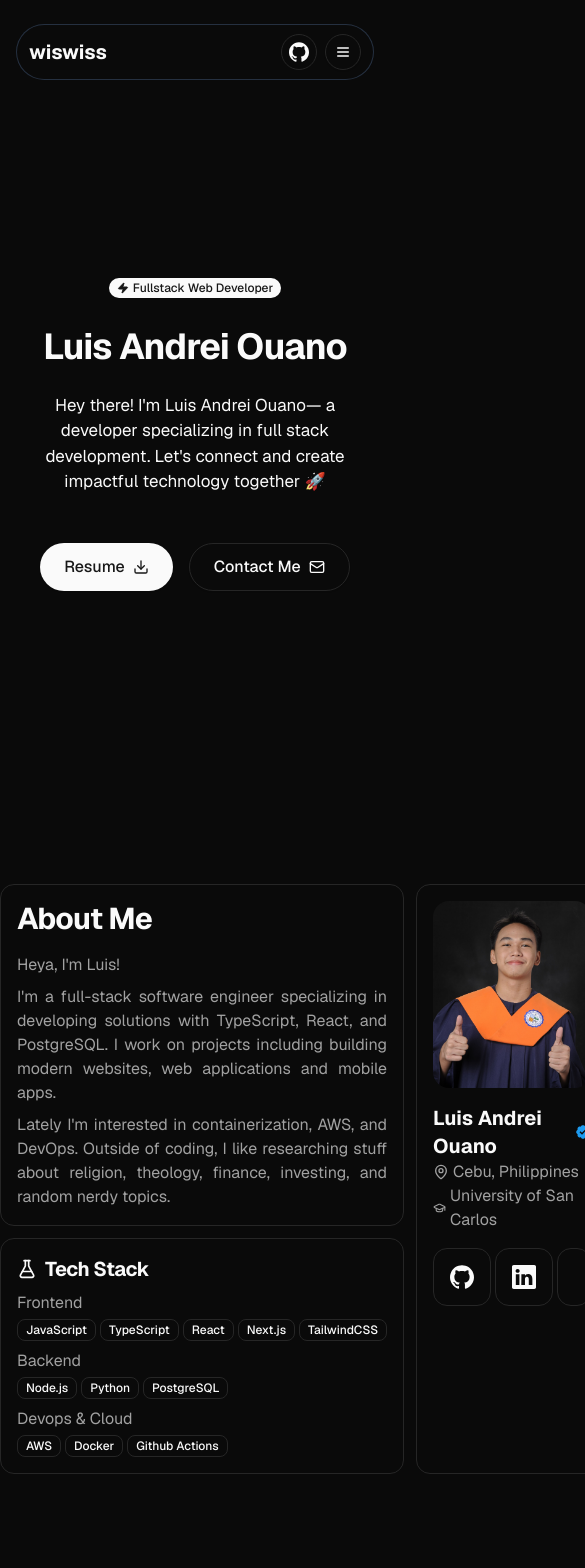
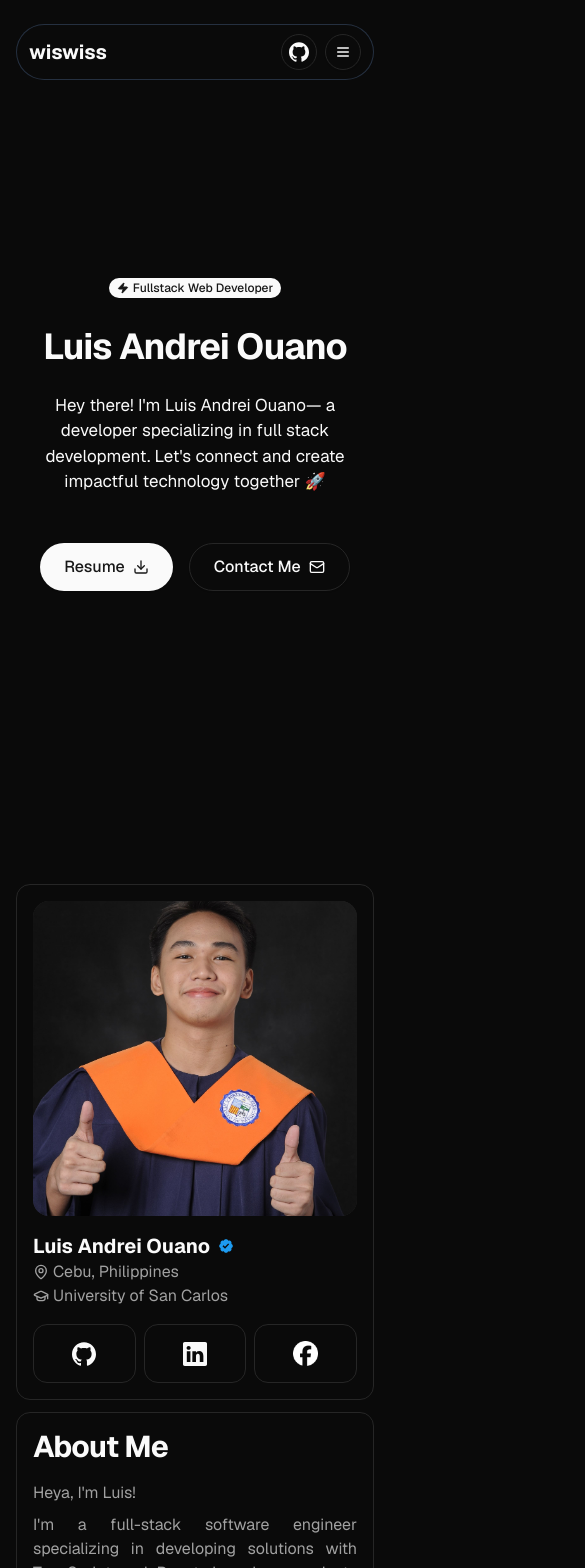
Before and after one commit to LowisWano/portfolio-v2, a Next.js app: page / in a window 390 px wide. Shown: the top 1568 px of the page, 585 px wide, since content can reach past the window. Built offline with nearby package versions, Linux system fonts and the light colour scheme.

Commit message:
feat: add mobile responsiveness

```diff
--- a/components/about.tsx
+++ b/components/about.tsx
@@ -26,9 +26,9 @@ const About = () => {
 
   return (
     <section id="about" className="">
-      <div className="max-w-screen-md mx-auto">
-        <div className="flex gap-3">
-          <div className="flex-1 md:text-left flex flex-col gap-3">
+      <div className="max-w-[900px] mx-auto px-4">
+        <div className="flex flex-col md:flex-row gap-3 md:gap-6">
+          <div className="flex-1 md:text-left flex flex-col gap-3 order-2 md:order-1">
 
             <div className="border rounded-xl bg-background p-4">
               <h2 className="text-3xl font-bold mb-4 tracking-tight">
@@ -36,10 +36,10 @@ const About = () => {
               </h2>
               <p className="text-muted-foreground text-justify mb-2">Heya, I&apos;m Luis!</p>
               <p className="text-muted-foreground text-justify mb-2">
-                I&apos;m a full-stack software engineer specializing in developing solutions with TypeScript, React, and PostgreSQL. I work on projects including building modern websites, web applications and mobile apps.
+                I&apos;m a full-stack software engineer specializing in developing solutions with TypeScript and React. I work on projects including building modern websites, web applications and mobile apps.
               </p>
               <p className="text-muted-foreground text-justify">
-                Lately I&apos;m interested in containerization, AWS, and DevOps. Outside of coding, I like researching stuff about religion, theology, finance, investing, and random nerdy topics.
+                Lately I&apos;m interested in containerization, AWS, and DevOps. Outside of coding, I like researching stuff about theology, finance, investing, and random nerdy topics.
               </p>
             </div>
 
@@ -49,7 +49,7 @@ const About = () => {
                 Tech Stack
               </h2>
               <p className="text-muted-foreground text-justify mb-1">Frontend</p>
-              <div className="flex gap-1 mb-2">
+              <div className="flex flex-wrap gap-2 mb-2">
                 {
                   frontend.map(f => (
                     <Badge key={f} variant="outline">
@@ -59,7 +59,7 @@ const About = () => {
                 }
               </div>
               <p className="text-muted-foreground text-justify mb-1">Backend</p>
-              <div className="flex gap-1 mb-2">
+              <div className="flex flex-wrap gap-2 mb-2">
                 {
                   backend.map(f => (
                     <Badge key={f} variant="outline">
@@ -69,7 +69,7 @@ const About = () => {
                 }
               </div>
               <p className="text-muted-foreground text-justify mb-1">Devops & Cloud</p>
-              <div className="flex gap-1">
+              <div className="flex flex-wrap gap-2">
                 {
                   devopsAndCloud.map(f => (
                     <Badge key={f} variant="outline">
@@ -82,9 +82,9 @@ const About = () => {
 
           </div>
 
-          <div className="border rounded-xl bg-background p-4">
-            <div className="relative rounded-2xl overflow-hidden bg-accent">
-              <Image src="/grad-pic.jpg" alt="" className="object-cover" height={300} width={300}/>
+          <div className="border rounded-xl bg-background p-4 order-1 md:order-2 w-full md:w-80 shrink-0">
+            <div className="relative rounded-2xl overflow-hidden bg-accent w-full h-[315px]">
+              <Image src="/grad-pic.jpg" alt="Luis Andrei Ouano" className="object-cover w-full h-full" fill sizes="(max-width: 768px) 100vw, 320px"/>
             </div>
 
             <div className="mt-4 flex flex-col gap-4">
@@ -103,7 +103,7 @@ const About = () => {
                 </div>
               </div>
 
-              <div className="flex w-full gap-1 ">
+              <div className="flex w-full gap-2">
                 <div className="flex-1 flex items-center justify-center border rounded-xl bg-background p-4"><GithubLogo className="h-6 w-6"/></div>
                 <div className="flex-1 flex items-center justify-center border rounded-xl bg-background p-4"><LinkedinLogo/></div>
                 <div className="flex-1 flex items-center justify-center border rounded-xl bg-background p-4"><Image src="/facebook.png" alt="facebook" height={25} width={25}/></div>
```
